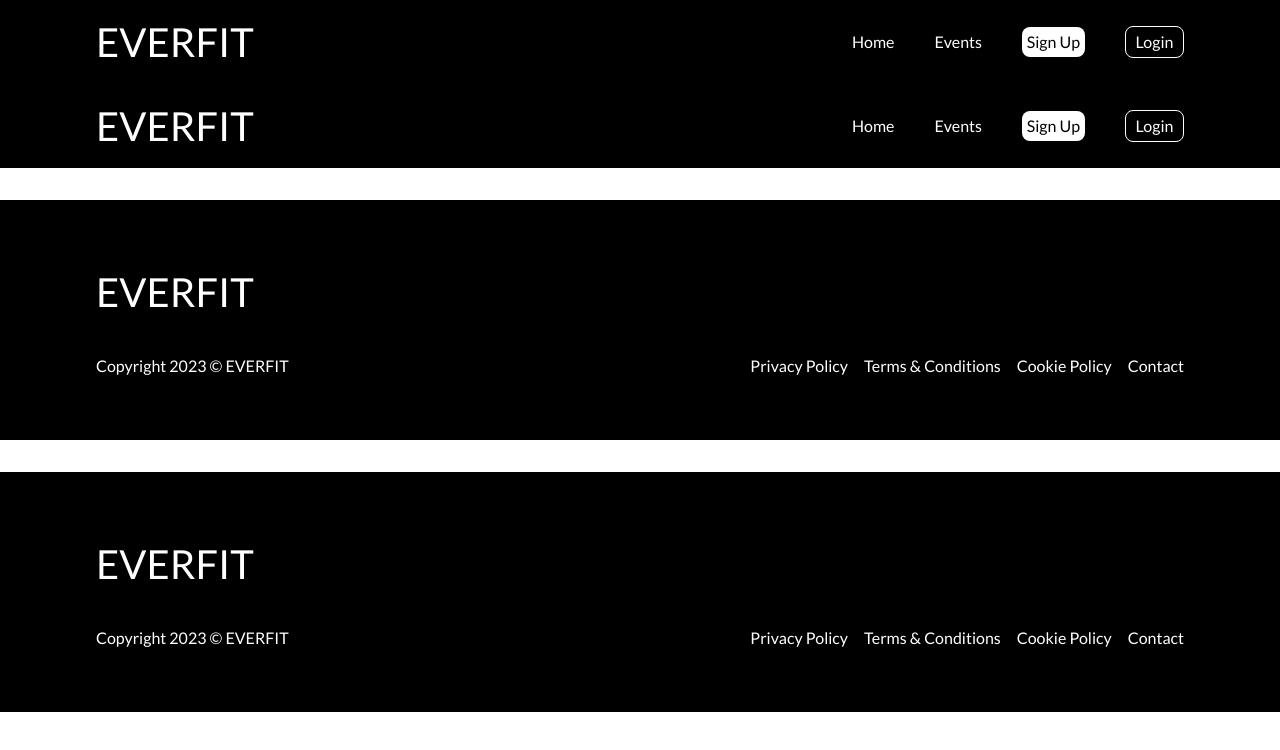
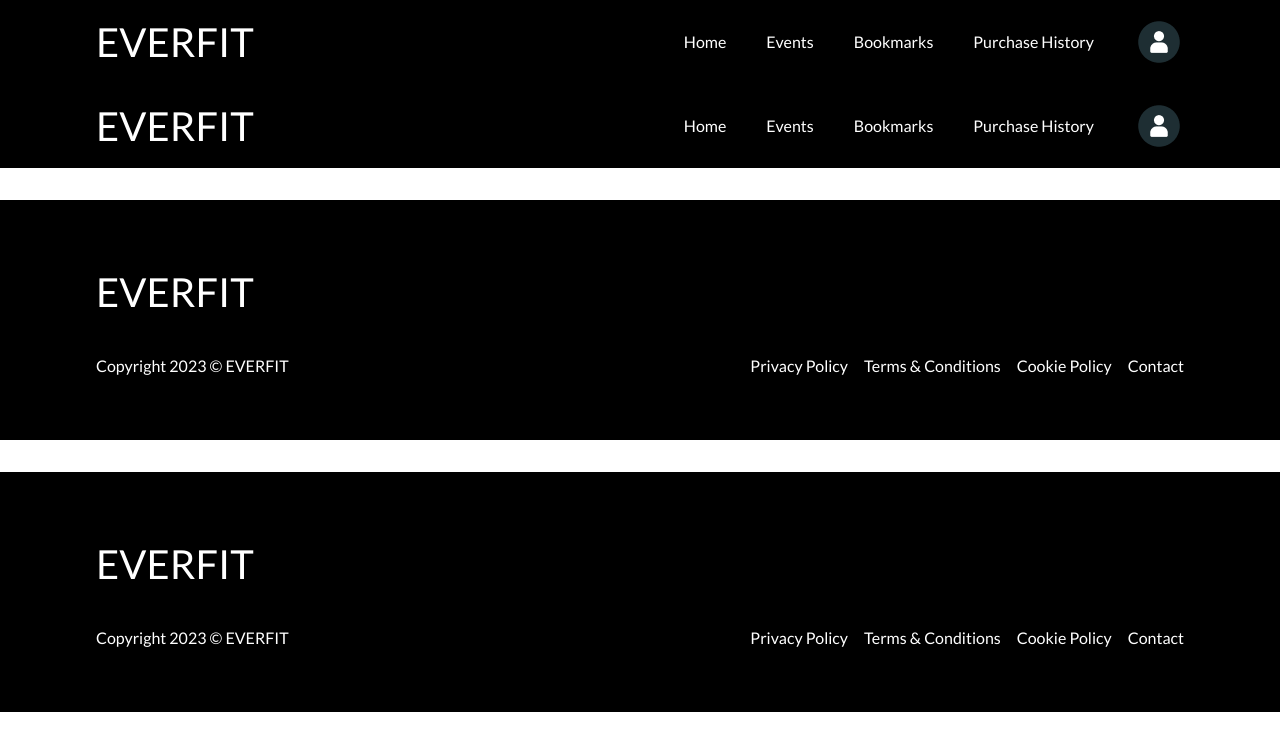
Before and after one commit to victorcastorgui/everfit, a Next.js app: page /layout in a window 1280 px wide. Shown: the top 750 px of the page. Built offline with nearby package versions, Linux system fonts and the light colour scheme.

Commit message:
fix: update get cookie using js-cookie

```diff
--- a/src/components/Navbar.tsx
+++ b/src/components/Navbar.tsx
@@ -1,5 +1,5 @@
 /* eslint-disable @next/next/no-img-element */
-import { getCookie } from "@/utils/CheckCookie";
+import Cookie from "js-cookie";
 import Link from "next/link";
 import { useRouter } from "next/router";
 import { useEffect, useState } from "react";
@@ -8,12 +8,12 @@ import Logo from "./Logo";
 function Navbar() {
   const router = useRouter();
   const [isLoggedIn, setIsLoggedIn] = useState(false);
+  const tokenExists = Cookie.get("token");
   const redirectProfile = () => {
     router.push("/profile");
   };
   useEffect(() => {
-    const cookieExists = getCookie("token");
-    if (cookieExists != "") {
+    if (tokenExists != "") {
       setIsLoggedIn(true);
     }
   }, []);
```
